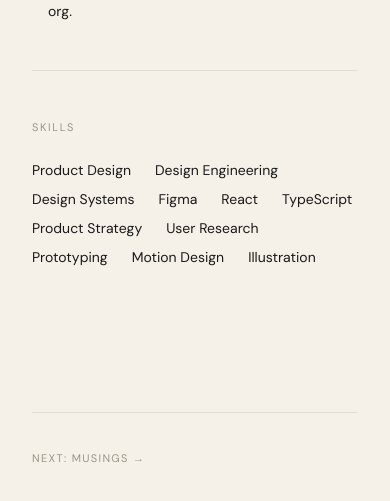
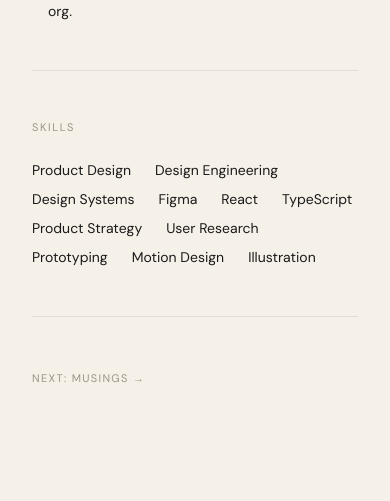
Before and after one commit to welcomeneil/neil-bisht, a Next.js app: page /experience in a window 390 px wide. Shown: the part 1860-2361 px from the top of the page. After the commit the page ends 2313 px from the top, so only its background shows below. Built offline with nearby package versions, Linux system fonts and the light colour scheme.

Commit message:
fixed forward navigation borders for mobile viewports

```diff
--- a/app/experience/page.tsx
+++ b/app/experience/page.tsx
@@ -131,7 +131,7 @@
         </section>
 
         {/* Skills */}
-        <section className="border-t border-warm-border pt-12 pb-24">
+        <section className="border-t border-warm-border pt-12 md:pb-24">
           <span className="font-sans text-[11px] tracking-[0.15em] uppercase text-muted mb-6 block">
             Skills
           </span>
@@ -145,7 +145,7 @@
         </section>
 
         {/* Mobile forward nav */}
-        <div className="md:hidden border-t border-warm-border py-8 pb-16 mt-12">
+        <div className="md:hidden mt-12 border-t border-warm-border pt-12 pb-16">
           <a
             href="/musings"
             className="font-sans text-[11px] tracking-[0.12em] uppercase text-muted hover:text-foreground transition-colors duration-200"
--- a/app/musings/page.tsx
+++ b/app/musings/page.tsx
@@ -35,7 +35,7 @@
         </section>
 
         {/* Post list */}
-        <section className="pb-24">
+        <section className="md:pb-24">
           {MUSINGS.map((post) => (
             <Link
               key={post.slug}
@@ -71,7 +71,7 @@
         </section>
 
         {/* Mobile forward nav */}
-        <div className="md:hidden border-t border-warm-border py-8 pb-16">
+        <div className="md:hidden border-t border-warm-border pt-8 pb-16">
           <a
             href="/work"
             className="font-sans text-[11px] tracking-[0.12em] uppercase text-muted hover:text-foreground transition-colors duration-200"
--- a/app/work/page.tsx
+++ b/app/work/page.tsx
@@ -105,7 +105,7 @@
         {/* Grid */}
         <motion.div
           layout
-          className="grid grid-cols-2 md:grid-cols-3 gap-4 md:gap-5 pb-24"
+          className="grid grid-cols-2 md:grid-cols-3 gap-4 md:gap-5 md:pb-24"
         >
           {filtered.map((item, i) => (
             <motion.div
@@ -140,7 +140,7 @@
         </motion.div>
 
         {/* Mobile forward nav */}
-        <div className="md:hidden border-t border-warm-border py-8 pb-16">
+        <div className="md:hidden mt-10 border-t border-warm-border pt-10 pb-16">
           <Link
             href="/experience"
             className="font-sans text-[11px] tracking-[0.12em] uppercase text-muted hover:text-foreground transition-colors duration-200"
```
